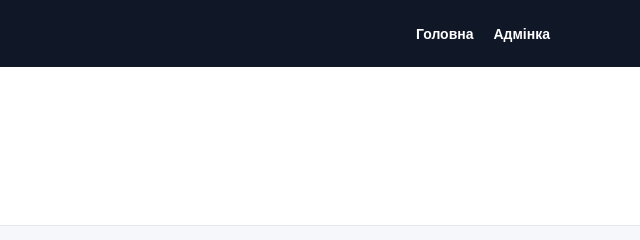
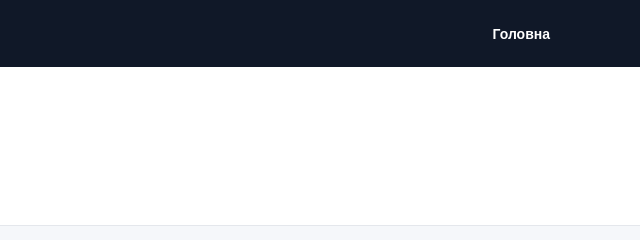
Before and after one commit to didt4367-dotcom/NOVYNY-UA, a website: page public/index.html in a window 1280 px wide. Shown: the top 240 px of the page, 640-1280 px from the left. Drawn offline with Linux system fonts and the light colour scheme; no server answers.

Commit message:
Update index.html

```diff
--- a/public/index.html
+++ b/public/index.html
@@ -404,9 +404,6 @@ footer p {
 Головна
 </a>
 
-<a href="/admin">
-Адмінка
-</a>
 
 </nav>
 
```
